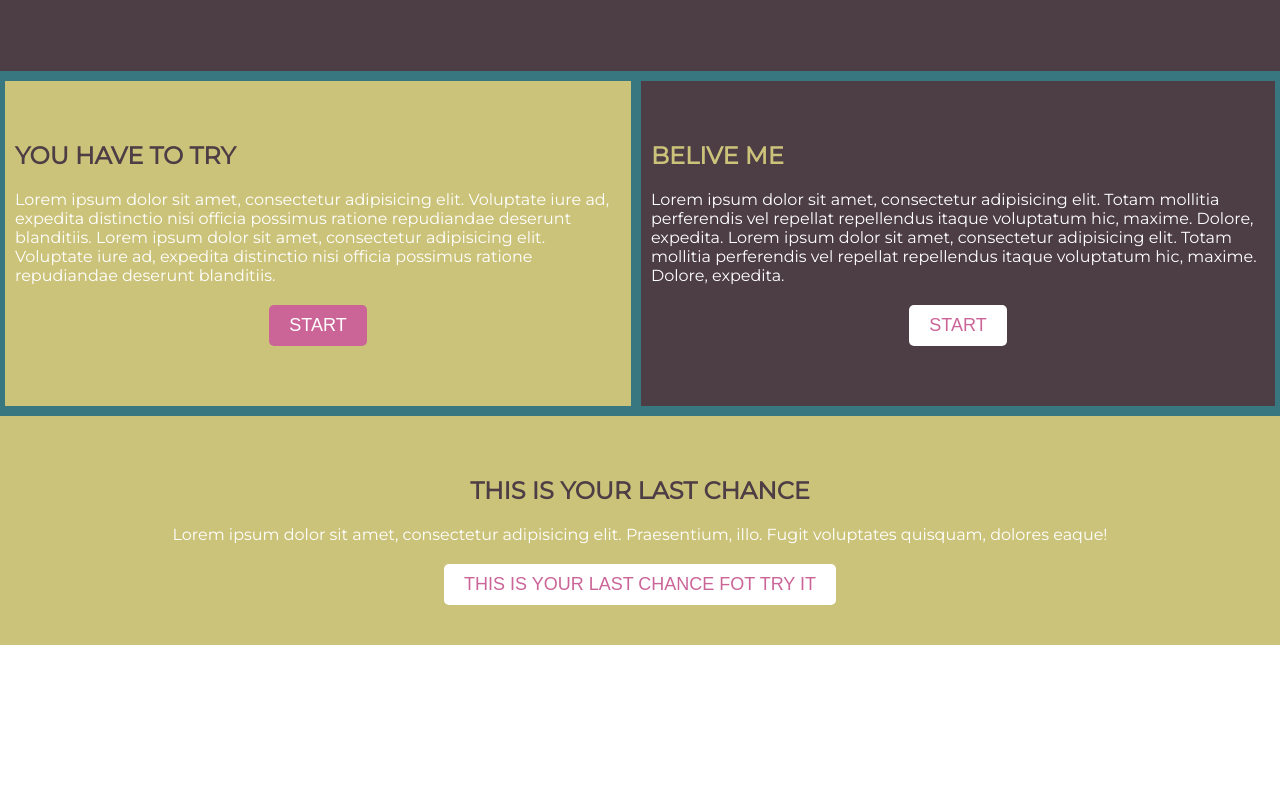
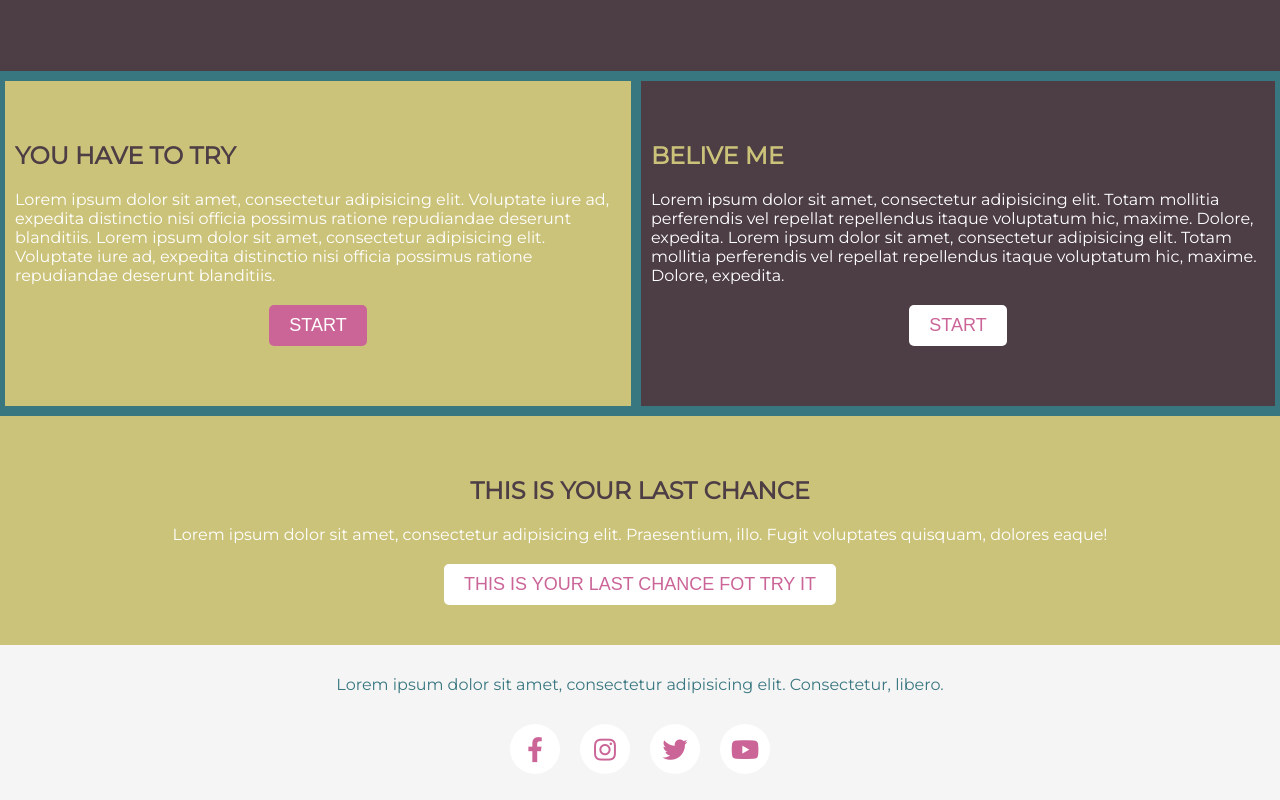
Before and after one commit to AlessandroDico/html-sass-first, a plain HTML site: page index.html in a window 1280 px wide. Shown: the part 403-1203 px from the top of the page. Before the commit the page ends 1048 px from the top, so only its background shows below. Drawn offline with Linux system fonts and the light colour scheme.

Commit message:
creato footer usando colori e spazi con varialibi sass

```diff
--- a/index.html
+++ b/index.html
@@ -7,6 +7,8 @@
         <!-- google font -->
         <link rel="preconnect" href="https://fonts.gstatic.com">
         <link href="https://fonts.googleapis.com/css2?family=Montserrat&display=swap" rel="stylesheet">
+        <!-- ______font awesome______-->
+        <link rel="stylesheet" href="https://use.fontawesome.com/releases/v5.15.1/css/all.css" integrity="sha384-vp86vTRFVJgpjF9jiIGPEEqYqlDwgyBgEF109VFjmqGmIY/Y4HV4d3Gp2irVfcrp" crossorigin="anonymous">
     </head>
     <body>
         <!-- inizio header -->
@@ -95,7 +97,23 @@
         <!-- fine main -->
         <!-- inizio footer -->
         <footer>
-
+            <p>
+                Lorem ipsum dolor sit amet, consectetur adipisicing elit. Consectetur, libero.
+            </p>
+            <div class="footer-icons-container">
+                <a href="#">
+                    <i class="fab fa-facebook-f"></i>
+                </a>
+                <a href="#">
+                    <i class="fab fa-instagram"></i>
+                </a>
+                <a href="#">
+                    <i class="fab fa-twitter"></i>
+                </a>
+                <a href="#">
+                    <i class="fab fa-youtube"></i>
+                </a>
+            </div>
         </footer>
     </body>
 </html>
--- a/src/app.scss
+++ b/src/app.scss
@@ -177,7 +177,38 @@ header {
 }
 
 // footer
+footer {
+    background-color: #f5f5f5;
+    text-align: center;
+    padding: 10px;
+}
 
+footer p {
+    color: $first-color;
+    margin: $first-space;
+}
+
+footer a {
+    width: 50px;
+    height: 50px;
+    border-radius: 50%;
+    background-color: #fff;
+    display: flex;
+    justify-content: center;
+    align-items: center;
+    margin: $first-space / 2;
+}
+
+footer i {
+    color: $second-color;
+    font-size: 25px;
+}
+
+.footer-icons-container {
+    display: flex;
+    justify-content: center;
+    margin: $first-space;
+}
 
 
 
```
Also changed, not shown: dist/app.css.
